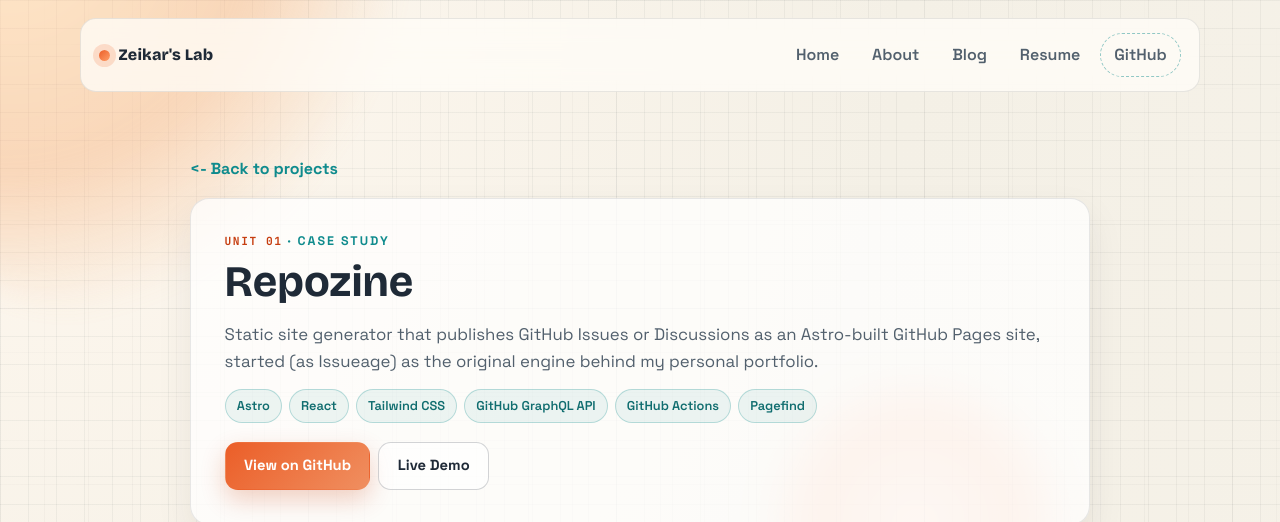
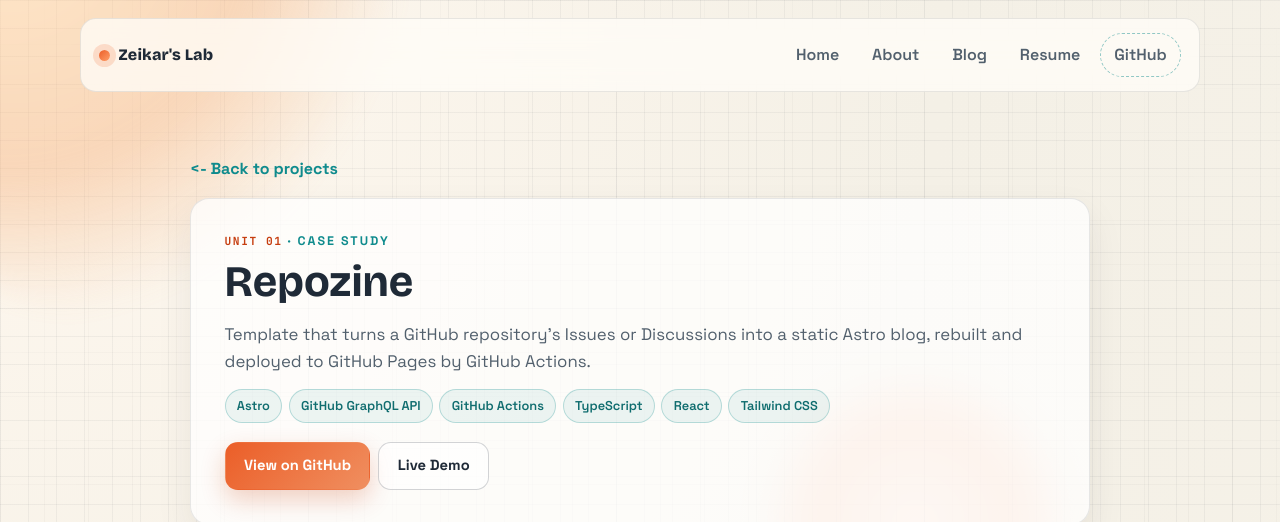
Before and after one commit to zeikar/zeikar.github.io, a Jekyll site: the page built from _projects/repozine.md, in a window 1280 px wide and 1400 px high, cut to the strip 0-522 px from the top of the window. Built offline with Jekyll 4.4.1, drawn with Linux system fonts in a browser that asks for light colours; some of the changed text lies outside the part shown.

Commit message:
docs(projects): update repozine for its in-house search and setup order
Pagefind was removed because prefix-only matching missed Korean compounds,
and the README wants the Pages settings before the first push. Links the
LeetCode log as a site built with it.

```diff
--- a/_projects/repozine.md
+++ b/_projects/repozine.md
@@ -1,8 +1,8 @@
 ---
 layout: project
 title: "Repozine"
-description: "Static site generator that publishes GitHub Issues or Discussions as an Astro-built GitHub Pages site, started (as Issueage) as the original engine behind my personal portfolio."
-tech_stack: ["Astro", "React", "Tailwind CSS", "GitHub GraphQL API", "GitHub Actions", "Pagefind"]
+description: "Template that turns a GitHub repository's Issues or Discussions into a static Astro blog, rebuilt and deployed to GitHub Pages by GitHub Actions."
+tech_stack: ["Astro", "GitHub GraphQL API", "GitHub Actions", "TypeScript", "React", "Tailwind CSS"]
 github_url: "https://github.com/zeikar/repozine"
 demo_url: "https://zeikar.dev/repozine/"
 sequence: 16
@@ -13,6 +13,8 @@
 
 ## How you use it
 
-Create a repo from the template (or graft it onto an existing one), edit `config.json`, push, and set GitHub Pages to deploy from GitHub Actions. The workflow pulls your issues or discussions through the GitHub GraphQL API at build time, renders them into static pages with search, and redeploys when posts or their comments change.
+Create a repo from the template (or add it to an existing repo on its own `repozine` branch). Before the first push, set GitHub Pages to deploy from GitHub Actions, and if you publish from Discussions, turn them on and add a category for posts. Then edit `config.json` and push. The workflow pulls your issues or discussions through the GitHub GraphQL API at build time, renders them into static pages, and redeploys when posts or their comments change. My [LeetCode study log](/projects/leetcode/) is built with it.
+
+Search runs over the text of every post, written out at build time, and matches words anywhere rather than only from their start. Korean joins words together, so a search for 복잡도 needs to find 시간복잡도는; a prefix-only index missed most of those.
 
 It started as Issueage, the original engine behind this very portfolio before the rewrite to Jekyll — an early experiment in bending GitHub's own primitives (Issues, Actions, Pages) into a complete publishing pipeline — and was later rebuilt on Astro and renamed.
```
